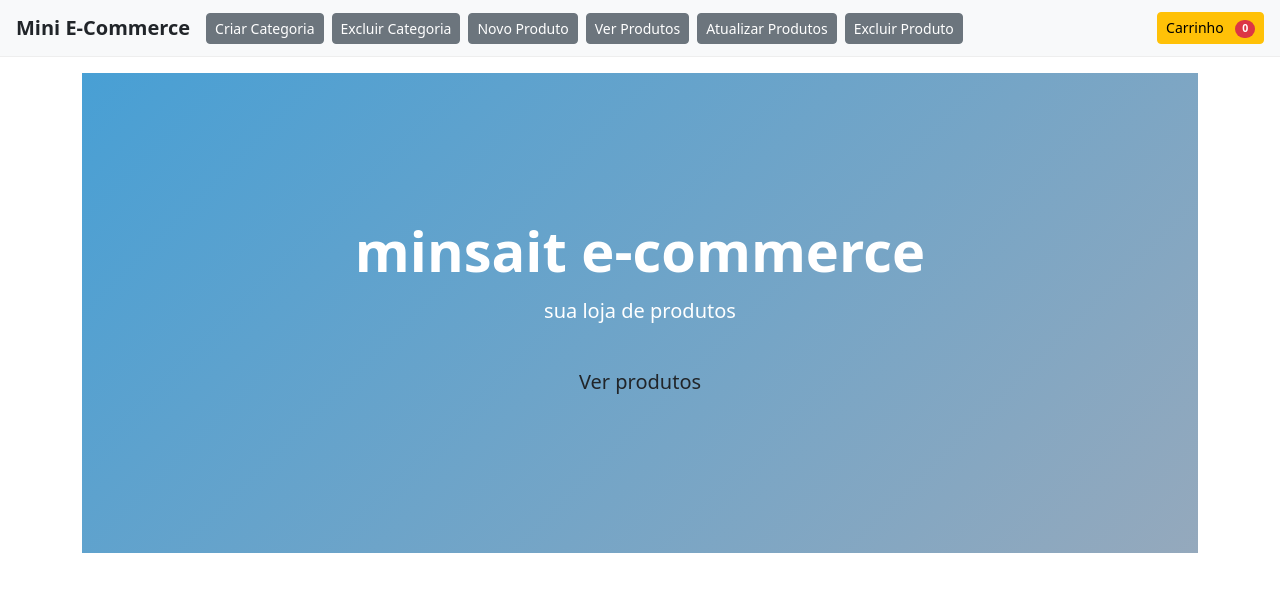
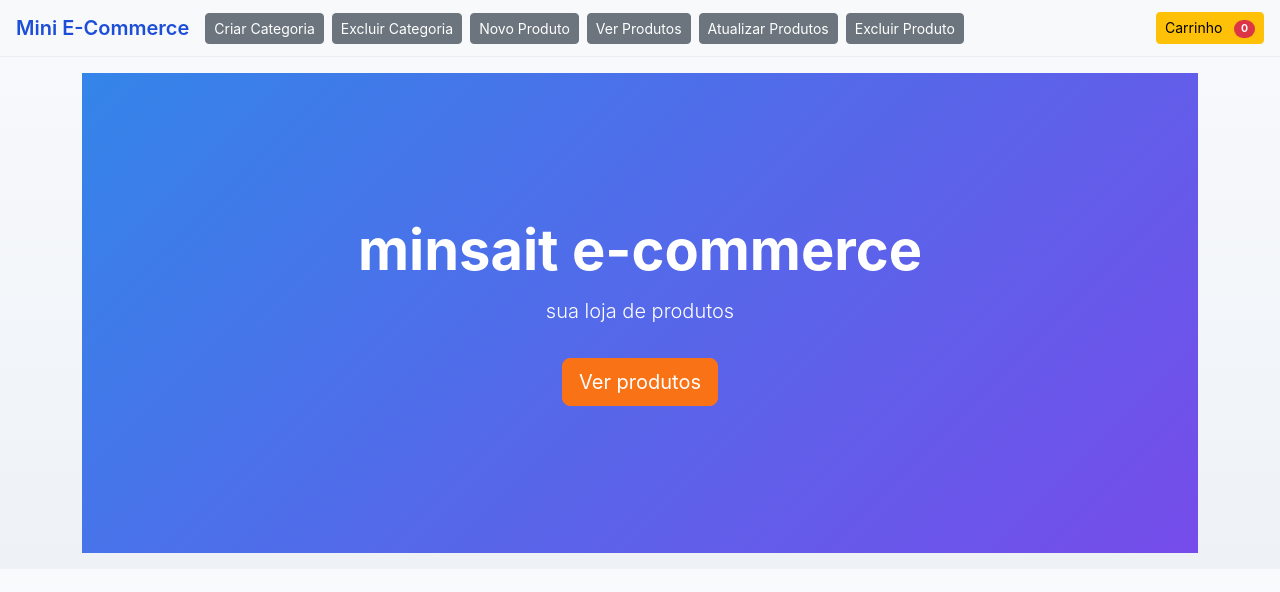
Before and after one commit to marcelojacint/desafio-mini-e-commerce, an Angular app: page / in a window 1280 px wide. Shown: the top 592 px of the page. Built offline with nearby package versions, Linux system fonts and the light colour scheme.

Commit message:
feat(ui): update Continue shopping link to /products/cards and refresh color palette

```diff
--- a/src/app/cart/cart-page/cart-page.ts
+++ b/src/app/cart/cart-page/cart-page.ts
@@ -1,11 +1,12 @@
 import { Component, computed, inject } from '@angular/core';
 import { CurrencyPipe } from '@angular/common';
+import { RouterLink } from '@angular/router';
 import { CartService } from '../../core/services/cart.service';
 
 
 @Component({
   selector: 'app-cart-page',
-  imports: [CurrencyPipe],
+  imports: [CurrencyPipe, RouterLink],
   templateUrl: './cart-page.html',
   styleUrl: './cart-page.css'
 })
--- a/src/app/home/home.css
+++ b/src/app/home/home.css
@@ -1,6 +1,6 @@
 .hero {
   min-height: 60vh;
-  background: linear-gradient(135deg, #1d9ae2, #b6adb2); /* ajuste como quiser */
+  background: linear-gradient(135deg, var(--bg-gradient-start), var(--bg-gradient-end));
   background-size: 200% 200%;
   animation: gradient-move 8s ease infinite;
   color: #fff;
--- a/src/app/products/product-list/product-list.css
+++ b/src/app/products/product-list/product-list.css
@@ -3,6 +3,16 @@
 }
 .card-title {
   margin-bottom: 0.5rem;
+  color: var(--brand-primary);
+}
+.card {
+  border: 0;
+  box-shadow: 0 6px 18px rgba(2, 8, 20, 0.08);
+  border-radius: 0.75rem;
+}
+.card:hover {
+  transform: translateY(-2px);
+  transition: transform 200ms ease;
 }
 .card-footer {
   background-color: transparent;
--- a/src/styles.css
+++ b/src/styles.css
@@ -1 +1,39 @@
-/* You can add global styles to this file, and also import other style files */
+:root {
+  --brand-primary: #1d4ed8;
+  --brand-secondary: #0ea5e9;
+  --brand-accent: #f97316;
+  --brand-success: #22c55e;
+  --brand-warning: #f59e0b;
+  --brand-danger: #ef4444;
+  --bg-gradient-start: #0ea5e9;
+  --bg-gradient-end: #9333ea;
+}
+
+body {
+  background: linear-gradient(180deg, #f8fafc 0%, #eef2f7 100%);
+  color: #0f172a;
+  font-family: -apple-system, BlinkMacSystemFont, Segoe UI, Roboto, Oxygen, Ubuntu, Cantarell, Helvetica Neue, Arial, sans-serif;
+  line-height: 1.5;
+  -webkit-font-smoothing: antialiased;
+  -moz-osx-font-smoothing: grayscale;
+  scroll-behavior: smooth;
+}
+
+.btn-accent {
+  background-color: var(--brand-accent);
+  border-color: var(--brand-accent);
+  color: #fff;
+}
+.btn-accent:hover {
+  filter: brightness(0.95);
+}
+
+.card-elevated {
+  border: 0;
+  box-shadow: 0 6px 18px rgba(2, 8, 20, 0.08);
+  border-radius: 0.75rem;
+}
+.card-elevated:hover {
+  transform: translateY(-2px);
+  transition: transform 200ms ease;
+}
```
